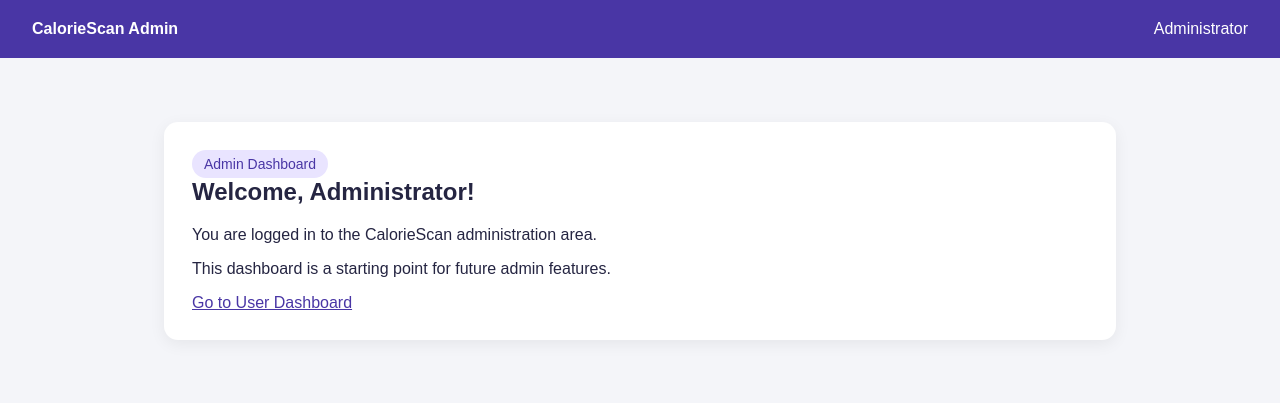
After one commit to ug662431010-ui/CalorieScan, a Django app: page /admin-dashboard/ in a window 1280 px wide. The commit adds this page. Shown: the top 403 px of the page. Run offline with Django 5.2, Linux system fonts and the light colour scheme; the visitor is signed in with stand-in values (Sample User, id 1).

Commit message:
add admin login dashboard

```diff
--- a/BackEnd/config/urls.py
+++ b/BackEnd/config/urls.py
@@ -17,7 +17,7 @@ Including another URLconf
 from django.contrib import admin
 from django.urls import path, include
 
-from api.views import (signup,login_user,add_meal, scan_food)
+from api.views import (signup,login_user,add_meal, scan_food, get_meals)
 
 
 urlpatterns = [
@@ -30,6 +30,8 @@ urlpatterns = [
 
     path('api/add-meal/',add_meal),
 
+    path('api/meals/', get_meals),
+
     path('api/scan-food/',scan_food),
 
     path("", include("scanner.urls")),
--- /dev/null
+++ b/BackEnd/scanner/templates/scanner/admin-dashboard.html
@@ -0,0 +1,76 @@
+
+<!DOCTYPE html>
+<html lang="en">
+<head>
+    <meta charset="UTF-8">
+    <meta name="viewport" content="width=device-width, initial-scale=1.0">
+    <title>Admin Dashboard | CalorieScan</title>
+    <style>
+        * {
+            box-sizing: border-box;
+        }
+
+        body {
+            margin: 0;
+            font-family: Arial, sans-serif;
+            background: #f4f5f9;
+            color: #252542;
+        }
+
+        header {
+            background: #4936a5;
+            color: white;
+            padding: 20px 32px;
+            display: flex;
+            justify-content: space-between;
+            align-items: center;
+        }
+
+        main {
+            max-width: 1000px;
+            margin: 40px auto;
+            padding: 24px;
+        }
+
+        .card {
+            background: white;
+            padding: 28px;
+            border-radius: 14px;
+            box-shadow: 0 4px 16px #00000010;
+        }
+
+        h1 {
+            margin-top: 0;
+        }
+
+        .badge {
+            display: inline-block;
+            padding: 6px 12px;
+            background: #e9e4ff;
+            color: #4936a5;
+            border-radius: 20px;
+            font-size: 14px;
+        }
+
+        a {
+            color: #4936a5;
+        }
+    </style>
+</head>
+<body>
+    <header>
+        <strong>CalorieScan Admin</strong>
+        <span>Administrator</span>
+    </header>
+
+    <main>
+        <section class="card">
+            <span class="badge">Admin Dashboard</span>
+            <h1>Welcome, Administrator!</h1>
+            <p>You are logged in to the CalorieScan administration area.</p>
+            <p>This dashboard is a starting point for future admin features.</p>
+            <a href="/dashboard/">Go to User Dashboard</a>
+        </section>
+    </main>
+</body>
+</html>
--- a/BackEnd/scanner/templates/scanner/admin-login.html
+++ b/BackEnd/scanner/templates/scanner/admin-login.html
@@ -248,8 +248,8 @@
             </button>
         </form>
 
-        <a href="{% url 'login' %}" class="back-link">
-            ← Back to User Login
+        <a href="{% url 'index' %}" class="back-link">
+            ← Back to Home
         </a>
 
         <div class="footer">
--- a/BackEnd/scanner/templates/scanner/login.html
+++ b/BackEnd/scanner/templates/scanner/login.html
@@ -160,7 +160,11 @@ loginForm.addEventListener("submit", async function(event) {
                 email
          );
             localStorage.setItem("calorieScanCurrentUser", JSON.stringify({email: email, name: data.username}));
-            window.location.href = "/dashboard/";
+            if (data.is_admin) {
+                window.location.href = "/admin-dashboard/";
+            } else {
+                window.location.href = "/dashboard/";
+            }
 
         } else {
 
--- a/BackEnd/scanner/urls.py
+++ b/BackEnd/scanner/urls.py
@@ -7,6 +7,7 @@ urlpatterns = [
     path("admin-login/", views.admin_login, name="admin-login"),
     path("signup/", views.signup_page, name="signup"),
     path("dashboard/", views.dashboard, name="dashboard"),
+    path("admin-dashboard/", views.admin_dashboard, name="admin-dashboard"),
     path("scan/", views.scan, name="scan"),
     path("meal-history/", views.meal_history, name="meal-history"),
     path("statistics/", views.statistics, name="statistics"),
@@ -14,5 +15,4 @@ urlpatterns = [
     path("profile/", views.profile, name="profile"),
     path("settings/", views.settings, name="settings"),
     path("profile-setup/", views.profile_setup, name="profile-setup"),
-    path("admin/", views.admin, name="admin"),
 ]
--- a/BackEnd/scanner/views.py
+++ b/BackEnd/scanner/views.py
@@ -46,3 +46,12 @@ def profile_setup(request):
 def admin_login(request):
     return render(request, "scanner/admin-login.html")
 # Create your views here.
+
+
+
+from django.contrib.auth.decorators import login_required, user_passes_test
+
+@login_required
+@user_passes_test(lambda user: user.is_staff)
+def admin_dashboard(request):
+    return render(request, "scanner/admin-dashboard.html")
```
Also changed, not shown: BackEnd/api/views.py (+36 -1 lines), BackEnd/config/settings.py (+3 -5 lines), BackEnd/scanner/static/scanner/js/dascboard.js (+45 -0 lines), BackEnd/scanner/templates/scanner/index.html (+0 -18 lines).
